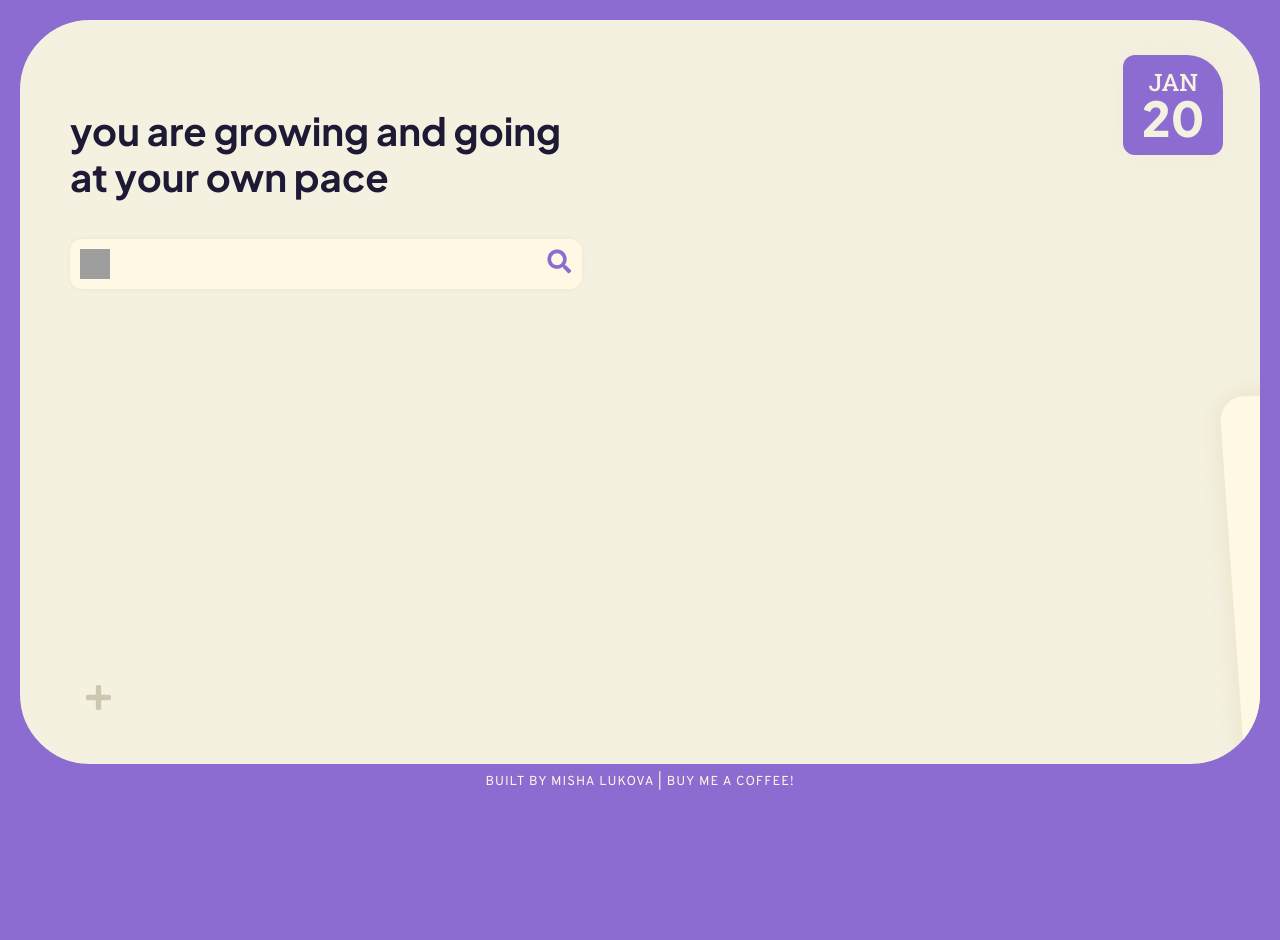
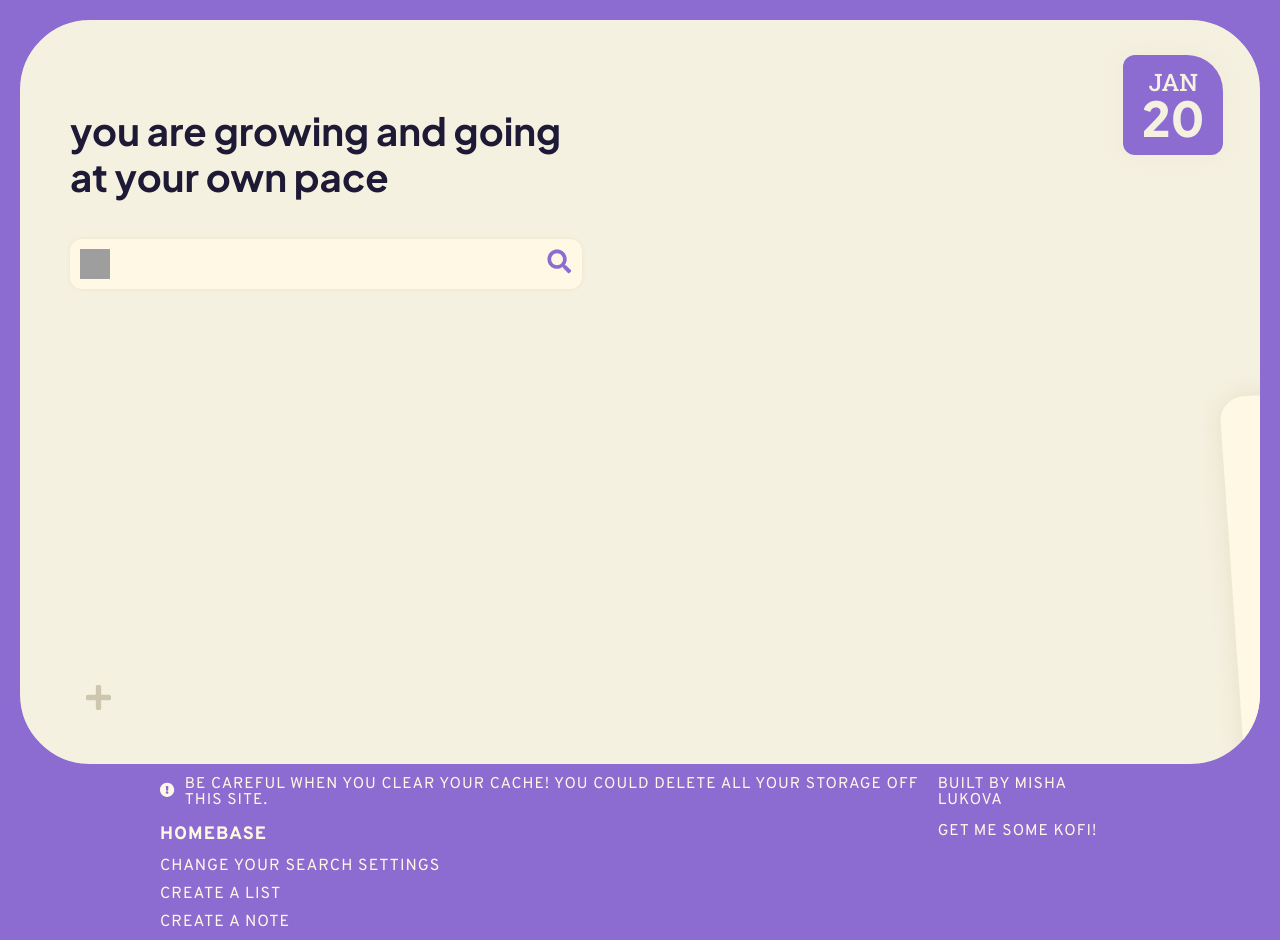
Before and after one commit to mishakov7/browserhome, a Next.js app: page / in a window 1280 px wide. Shown: the top 940 px of the page. Before the commit the page ends 810 px from the top, so only its background shows below. Built offline with nearby package versions, Linux system fonts and the light colour scheme; grey boxes are pictures that could not be loaded.

Commit message:
Fleshed out the footer a bit more

```diff
--- a/src/app/globals.css
+++ b/src/app/globals.css
@@ -530,15 +530,38 @@ label {
   padding: 50px;
 }
 
-footer {
-  text-align: center;
-  margin-top: -10px;
-  padding-bottom: 20px;
+footer.row {
+  align-items: flex-start;
+  justify-content: space-between;
+  text-align: left;
+  margin-top: -24px;
+  padding: 0 10rem 1rem 10rem;
   color: var(--base-container);
   font-family: var(--overpass);
   font-size: 13px;
   letter-spacing: 1px;
   text-transform: uppercase;
+}
+
+footer svg {
+  margin-right: 10px;
+  margin-top: -3px;
+}
+
+footer p {
+  display: flex;
+  align-items: center;
+  color: var(--base-container);
+  line-height: 16px;
+}
+
+footer ul {
+  padding: 0;
+}
+
+footer ul li {
+  list-style-type: none;
+  line-height: 18px;
 }
 
 .grid-row {
--- a/src/app/page.tsx
+++ b/src/app/page.tsx
@@ -38,8 +38,23 @@ export default function Home() {
 
         </div>
       </div>
-      <footer>
-      Built by Misha Lukova | Buy me a coffee!
+      <footer className='row'>
+          <div>
+            <p><svg width="16" height="16" viewBox="0 0 25 25" fill="none" xmlns="http://www.w3.org/2000/svg"><path d="M24.2188 12.1094C24.2188 18.7987 18.7967 24.2188 12.1094 24.2188C5.42202 24.2188 0 18.7987 0 12.1094C0 5.42397 5.42202 0 12.1094 0C18.7967 0 24.2188 5.42397 24.2188 12.1094ZM12.1094 14.5508C10.8689 14.5508 9.86328 15.5564 9.86328 16.7969C9.86328 18.0374 10.8689 19.043 12.1094 19.043C13.3499 19.043 14.3555 18.0374 14.3555 16.7969C14.3555 15.5564 13.3499 14.5508 12.1094 14.5508ZM9.9769 6.47725L10.3391 13.1179C10.3561 13.4286 10.613 13.6719 10.9242 13.6719H13.2946C13.6058 13.6719 13.8627 13.4286 13.8796 13.1179L14.2418 6.47725C14.2602 6.1416 13.9929 5.85938 13.6568 5.85938H10.5619C10.2258 5.85938 9.95859 6.1416 9.9769 6.47725Z" fill="#FFF8E5"/></svg>Be careful when you clear your cache! You could delete all your storage off this site.</p>
+            <h4>Homebase</h4>
+            <ul>
+              <li>Change your search settings</li>
+              <li>Create a list</li>
+              <li>Create a note</li>
+              <li>Create a polaroid</li>
+              <li>Create a bookmark</li>
+            </ul>
+          </div>
+
+          <div>
+            <p>Built by Misha Lukova</p>
+            <p>Get me some Kofi!</p>
+          </div>
       </footer>
     </div>
     </>
```
